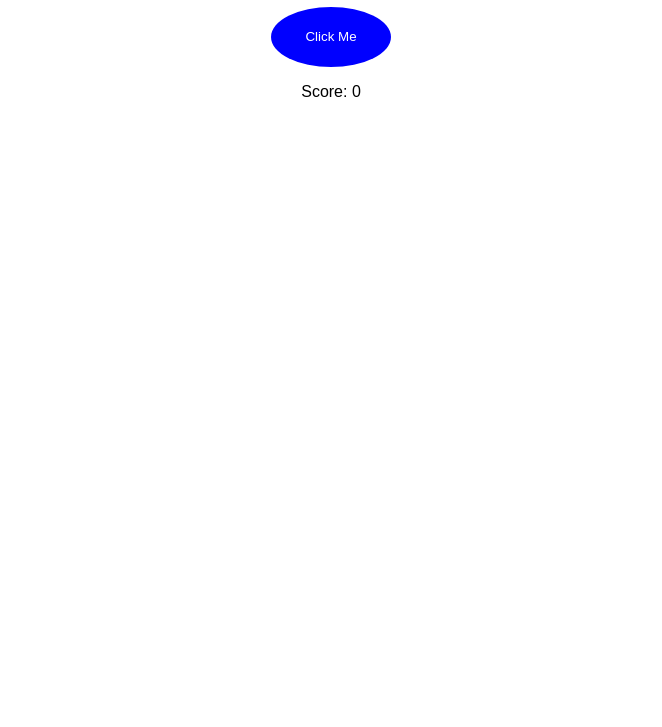
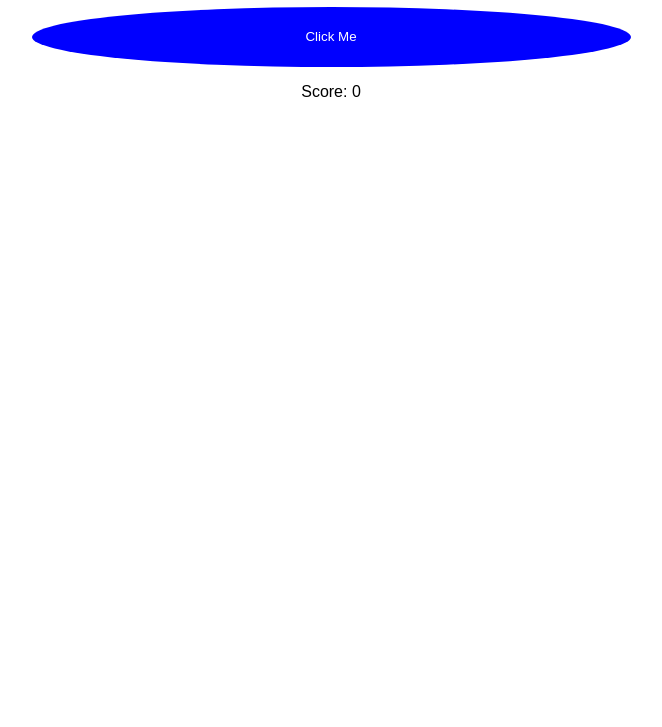
Before and after one commit to brady2365/brady-site, a plain HTML site: page index.html in a window 1280 px wide. Shown: the part 73-800 px from the top of the page, without its empty margins (309-971 px from the left). Drawn offline with Linux system fonts and the light colour scheme.

Commit message:
Update style.css

```diff
--- a/style.css
+++ b/style.css
@@ -12,6 +12,6 @@ body {
   color: white;
   border: none;
   border-radius: 50%;
-  width: 120px;
+  width: 599px;
   height: 60px;
 }
```
